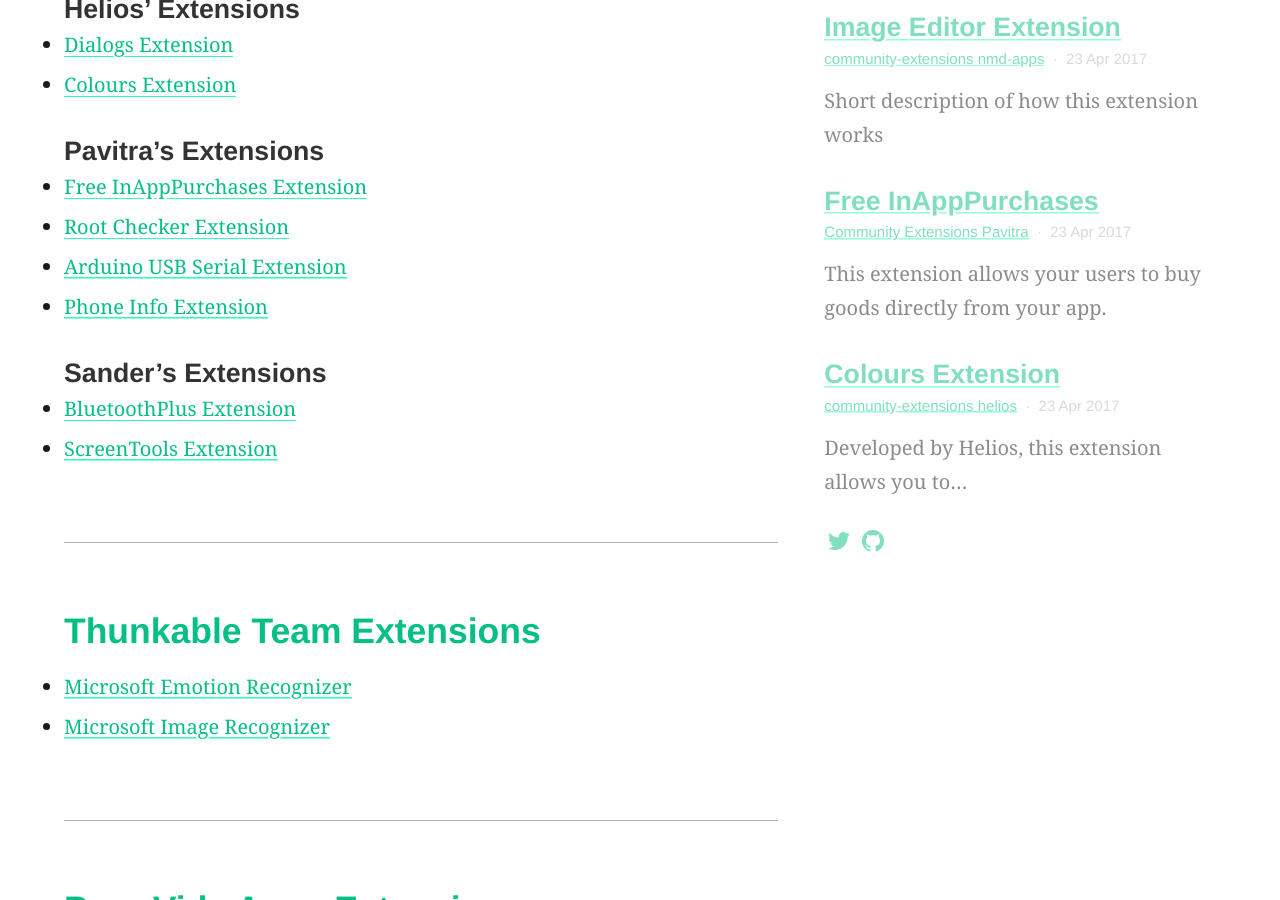
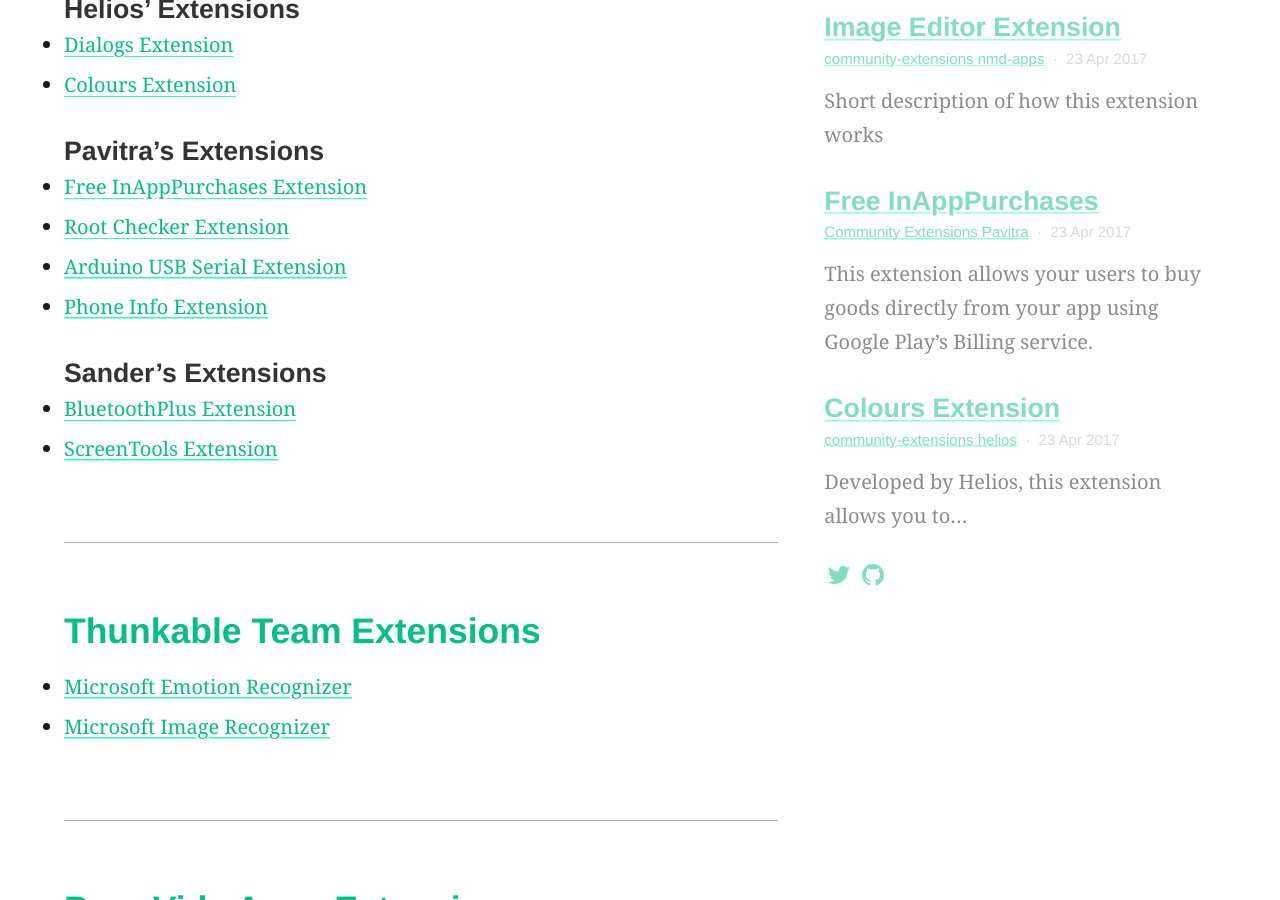
Before and after one commit to domhnallohanlon/thunkable_extensions, a Jekyll site: the page built from index.md, in a window 1280 px wide and 900 px high, scrolled down 1075 px. Built offline with Jekyll 4.4.1, drawn with Linux system fonts in a browser that asks for light colours.

Commit message:
Update description

```diff
--- a/_posts/2017-04-23-free-iap.md
+++ b/_posts/2017-04-23-free-iap.md
@@ -2,7 +2,7 @@
 title: Free InAppPurchases
 category: Community Extensions Pavitra
 excerpt: |
-  This extension allows your users to buy goods directly from your app.
+  This extension allows your users to buy goods directly from your app using Google Play's Billing service.
 feature_text: |
   ## Free In-App Purchases
 ---
```
